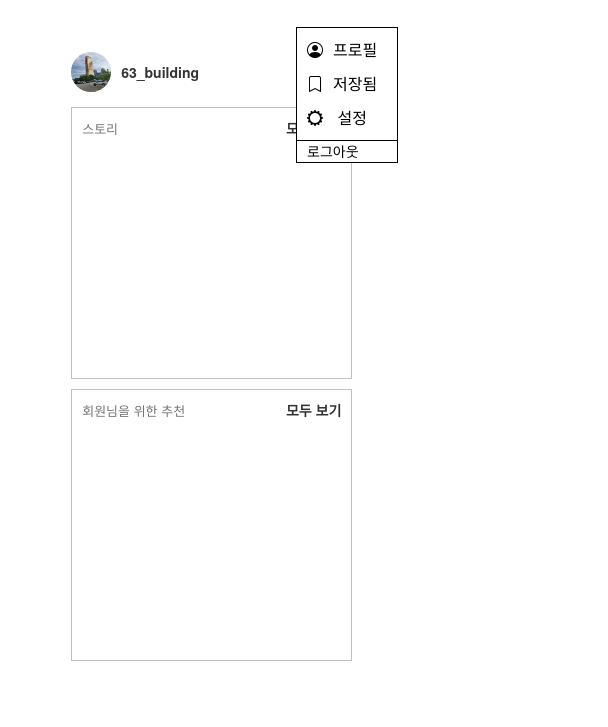
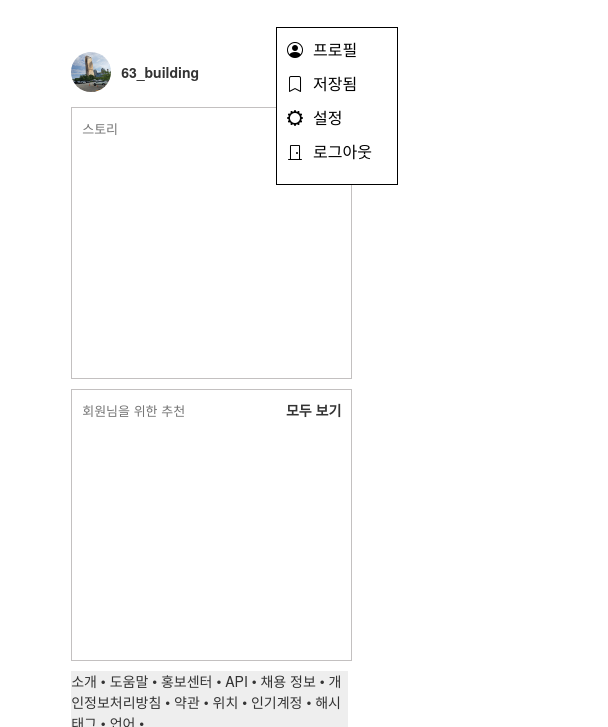
Before and after one commit to wecode-bootcamp-korea/43-React-Westagram-3, a React app: page /jeoungho-Main in a window 1280 px wide. Both pictures are taken after a click on the picture 1160 px from the left and 50 px from the top of the page. Shown: the part 73-800 px from the top of the page, 672-1280 px from the left. Built offline with nearby package versions, Linux system fonts and the light colour scheme.

Commit message:
refactor & fix: 코드 정리 및 좋아요 누르지 않은 상태에서 삭제 눌러도 좋아요 숫자 감소하는 버그 수정

```diff
--- /dev/null
+++ b/public/data/mainData.json
@@ -0,0 +1,22 @@
+[
+  {
+    "id": 1,
+    "className": "bi bi-person-circle",
+    "text": "프로필"
+  },
+  {
+    "id": 2,
+    "className": "bi bi-bookmark",
+    "text": "저장됨"
+  },
+  {
+    "id": 3,
+    "className": "bi bi-gear-wide",
+    "text": "설정"
+  },
+  {
+    "id": 4,
+    "className": "bi bi-door-closed",
+    "text": "로그아웃"
+  }
+]
--- a/src/pages/shin/Login/JeounghoLogin.js
+++ b/src/pages/shin/Login/JeounghoLogin.js
@@ -20,13 +20,13 @@ function JeounghoLogin() {
     e.preventDefault();
   };
 
-  const onKeyUp = validity => {
+  const validation = validity => {
     return id.includes('@') && password.length >= 5
       ? setValidity(!validity)
       : setValidity(validity);
   };
 
-  const handleClick = () => {
+  const movePage = () => {
     return (
       id.includes('@') &&
       password.length >= 5(alert('로그인 성공'), navigate('/jeoungho-Main'))
@@ -45,7 +45,7 @@ function JeounghoLogin() {
           placeholder="이메일"
           value={id}
           onChange={changeId}
-          onKeyUp={onKeyUp}
+          onKeyUp={validation}
         />
         <input
           className="inputArea"
@@ -54,12 +54,12 @@ function JeounghoLogin() {
           autoComplete="off"
           value={password}
           onChange={changePassword}
-          onKeyUp={onKeyUp}
+          onKeyUp={validation}
         />
         <button
           disabled={validity}
           className={validity ? 'defaultLogin' : 'changeLogin'}
-          onClick={handleClick}
+          onClick={movePage}
         >
           로그인
         </button>
--- a/src/pages/shin/Main/JeounghoMain.js
+++ b/src/pages/shin/Main/JeounghoMain.js
@@ -1,4 +1,4 @@
-import React, { useState } from 'react';
+import React, { useEffect, useState } from 'react';
 import Comment from '../../../components/Comment/Comment';
 import profile from '../../../assets/shin/KakaoTalk_20230213_204309040.jpg';
 import posted from '../../../assets/shin/KakaoTalk_20230214_161243133.jpg';
@@ -6,8 +6,8 @@ import building from '../../../assets/shin/KakaoTalk_20230216_100337086.jpg';
 import './JeounghoMain.scss';
 
 const JeounghoMain = () => {
-  const [show, setShow] = useState(false);
-  const [heart, setHeart] = useState(false);
+  const [isminiMemu, setIsMiniMemu] = useState(false);
+  const [isheart, setIsHeart] = useState(false);
   const [comment, setComment] = useState('');
   const [saveComment, setSaveComment] = useState([]);
   const [numberComments, setNumberComments] = useState(0);
@@ -15,17 +15,22 @@ const JeounghoMain = () => {
   const [idValueFind, setIdValueFind] = useState('');
   const [foundId, setFoundId] = useState([]);
   const [isIdArea, setIsIdArea] = useState('hidden');
+  const [mainData, setMainData] = useState([]);
 
-  if (numberlike < 0) {
-    setNumberLike(0);
-  }
+  useEffect(() => {
+    fetch('./data/mainData.json', {
+      method: 'GET',
+    })
+      .then(res => res.json())
+      .then(data => [setMainData(data)]);
+  }, []);
 
-  const menuToggle = () => {
-    setShow(show => !show);
+  const miniMenuToggle = () => {
+    setIsMiniMemu(!isminiMemu);
   };
 
   const heartToggle = () => {
-    setHeart(heart => !heart);
+    setIsHeart(!isheart);
   };
 
   const changeComment = e => {
@@ -37,33 +42,24 @@ const JeounghoMain = () => {
   };
 
   const idReach = idValueFind => {
-    if (idValueFind) {
-      setFoundId(
-        saveComment
-          .filter(item => item.id.includes(idValueFind))
-          .map(item => item.id)
-      );
-      setIsIdArea('');
-    } else {
-      setFoundId([]);
-      setIsIdArea('hidden');
-    }
+    return idValueFind
+      ? (setFoundId(
+          saveComment
+            .filter(item => item.id.includes(idValueFind))
+            .map(item => item.id)
+        ),
+        setIsIdArea(''))
+      : (setFoundId([]), setIsIdArea('hidden'));
   };
 
   const commitCreate = e => {
-    if (e.key === 'Enter') {
-      if (comment.length > 0) {
-        commentInformation();
-        setComment('');
-      }
-    }
+    return e.key === 'Enter' && comment.length > 0
+      ? (commentInformation(), setComment(''))
+      : '';
   };
 
   const postButton = () => {
-    if (comment.length > 0) {
-      commentInformation();
-      setComment('');
-    }
+    return comment.length > 0 ? (commentInformation(), setComment('')) : '';
   };
 
   const commentInformation = () => {
@@ -78,14 +74,11 @@ const JeounghoMain = () => {
 
   const likeToggle = item => {
     saveComment.filter(items => {
-      if (items.id === item.id && !item.up) {
-        item.up = !item.up;
-        setNumberLike(numberlike + 1);
-      } else if (items.id === item.id && item.up) {
-        item.up = !item.up;
-        setNumberLike(numberlike - 1);
-      }
-      return item;
+      return items.id === item.id && !item.up
+        ? ((item.up = !item.up), setNumberLike(numberlike + 1))
+        : items.id === item.id && item.up
+        ? ((item.up = !item.up), setNumberLike(numberlike - 1))
+        : item;
     });
   };
 
@@ -96,7 +89,9 @@ const JeounghoMain = () => {
       })
     );
     setNumberComments(numberComments - 1);
-    setNumberLike(numberlike - 1);
+    if (item.up === true) {
+      setNumberLike(numberlike - 1);
+    }
   };
 
   const random = () => {
@@ -135,27 +130,21 @@ const JeounghoMain = () => {
             <img src="./images/shin/explore.png" alt="explore logo" />
             <img src="./images/shin/heart.png" alt="heart logo" />
             <img
-              onClick={menuToggle}
+              onClick={miniMenuToggle}
               src="./images/shin/profile.png"
               alt="profile logo"
             />
           </div>
         </div>
-        <div className={show ? 'menuBoxClicked ' : 'menuBox '}>
+        <div className={isminiMemu ? 'menuBoxClicked ' : 'menuBox '}>
           <ul>
-            <li>
-              <i className="bi bi-person-circle" />
-              프로필
-            </li>
-            <li>
-              <i className="bi bi-bookmark" />
-              저장됨
-            </li>
-            <li>
-              <i className="bi bi-gear-wide" /> 설정
-            </li>
+            {mainData.map(item => (
+              <li key={item.id}>
+                <i className={item.className} />
+                {item.text}
+              </li>
+            ))}
           </ul>
-          <p>로그아웃</p>
         </div>
       </nav>
 
@@ -176,7 +165,7 @@ const JeounghoMain = () => {
                 <i
                   onClick={heartToggle}
                   className={
-                    heart
+                    isheart
                       ? 'bi bi-suit-heart-fill clicked'
                       : 'bi bi-suit-heart-fill'
                   }
@@ -222,7 +211,7 @@ const JeounghoMain = () => {
           </div>
         </div>
 
-        <div className="mainRight">
+        <div className="subMain">
           <div className="article">
             <div className="information">
               <div className="profile">
@@ -256,6 +245,11 @@ const JeounghoMain = () => {
                 </div>
               ))}
             </div>
+            <div className="footer">
+              {FOOTER.map(item => (
+                <span key={item.id}>{item.text} • </span>
+              ))}
+            </div>
           </div>
         </div>
       </main>
@@ -264,3 +258,17 @@ const JeounghoMain = () => {
 };
 
 export default JeounghoMain;
+
+const FOOTER = [
+  { id: 1, text: '소개' },
+  { id: 2, text: '도움말' },
+  { id: 3, text: '홍보센터' },
+  { id: 4, text: 'API' },
+  { id: 5, text: '채용 정보' },
+  { id: 6, text: '개인정보처리방침' },
+  { id: 7, text: '약관' },
+  { id: 8, text: '위치' },
+  { id: 9, text: '인기계정' },
+  { id: 10, text: '해시태그' },
+  { id: 11, text: '언어' },
+];
--- a/src/pages/shin/Main/JeounghoMain.scss
+++ b/src/pages/shin/Main/JeounghoMain.scss
@@ -83,7 +83,7 @@
     visibility: hidden;
     position: absolute;
     right: 210px;
-    width: 100px;
+    width: 120px;
     transition: 0.3s ease-out;
     border: 1px solid;
     opacity: 0;
@@ -91,8 +91,7 @@
     cursor: pointer;
 
     ul {
-      padding: 10px 0 0 10px;
-      border-bottom: 1px solid black;
+      padding: 10px;
       font-size: 16px;
       list-style: none;
     }
@@ -115,7 +114,7 @@
     position: absolute;
     z-index: 10;
     right: 210px;
-    width: 100px;
+    width: 120px;
     transition: 0.3s ease-out;
     border: 1px solid;
     opacity: 1;
@@ -124,8 +123,7 @@
     cursor: pointer;
 
     ul {
-      padding: 10px 0 0 10px;
-      border-bottom: 1px solid black;
+      padding: 10px;
       font-size: 16px;
       list-style: none;
     }
@@ -256,6 +254,10 @@
             height: 30px;
             margin: 0 10px;
 
+            .upThumbs {
+              color: rgb(246, 245, 70);
+            }
+
             button {
               margin-right: 10px;
               border: none;
@@ -297,7 +299,7 @@
       }
     }
 
-    .mainRight {
+    .subMain {
       width: 30%;
       margin: 10px;
 
@@ -441,11 +443,13 @@
             }
           }
         }
+
+        .footer {
+          width: 80%;
+          margin: 10px;
+          background-color: #eeeeee;
+        }
       }
     }
   }
 }
-
-.upThumbs {
-  color: rgb(233, 233, 68);
-}
```
